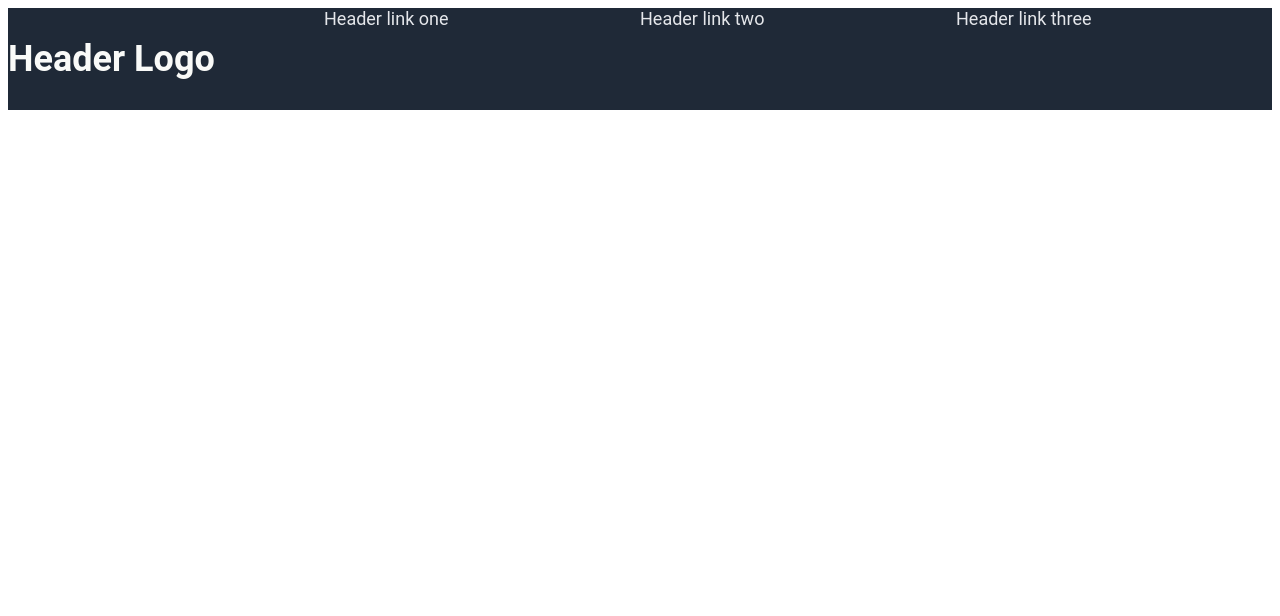
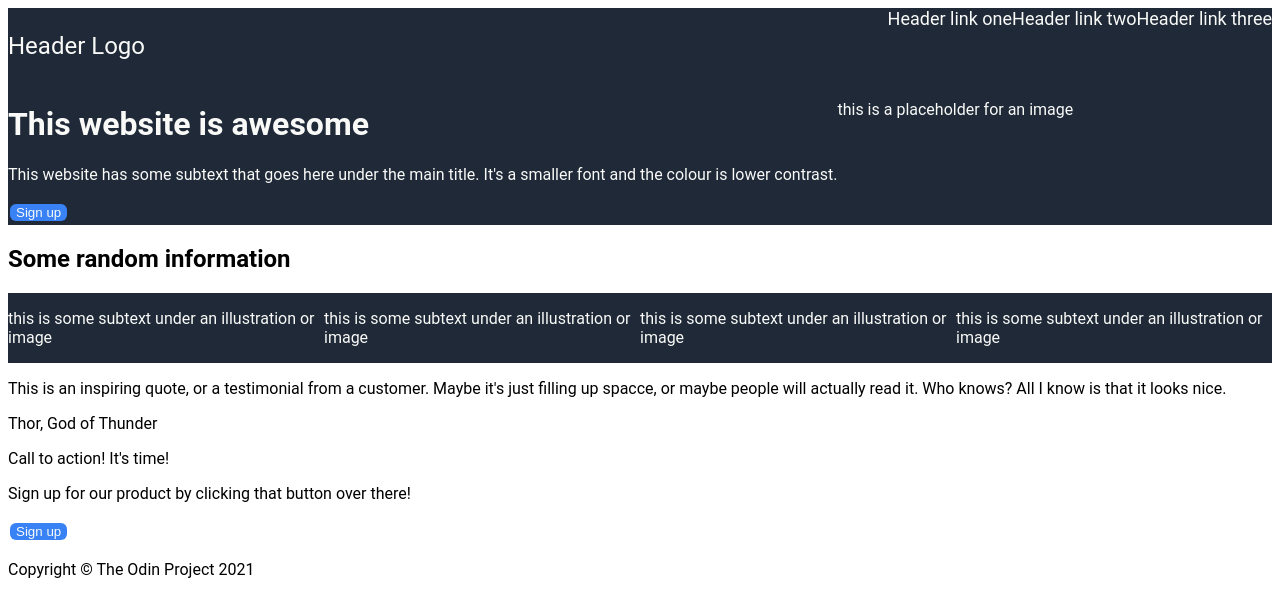
Before and after one commit to TenuousControl/landing-page, a plain HTML site: page index.html in a window 1280 px wide. Drawn offline with Linux system fonts and the light colour scheme.

Commit message:
basic content

```diff
--- a/index.html
+++ b/index.html
@@ -9,11 +9,60 @@
 
     <body>
         <nav class="container">
-            <div class="logo"><h1>Header Logo</h1></div>
+            <div class="logo"><p>Header Logo</p></div>
             <div class="link">Header link one</div>
             <div class="link">Header link two</div>
             <div class="link">Header link three</div>
         </nav>
 
+        <div class="container">
+            <div>
+                <h1>This website is awesome</h1>
+                <p>This website has some subtext that goes here under the main title. It's a smaller font and the colour is lower contrast.</p>
+                <button class="signup">Sign up</button>
+            </div>
+            <div>
+                <p>this is a placeholder for an image</p>
+            </div>
+        </div>
+
+        <h2>Some random information</h2>
+        <div class="container">
+            <div>
+
+                <p>this is some subtext under an illustration or image</p>
+            </div>
+            <div>
+
+                <p>this is some subtext under an illustration or image</p>
+            </div>
+            <div>
+
+                <p>this is some subtext under an illustration or image</p>
+            </div>
+            <div>
+
+                <p>this is some subtext under an illustration or image</p>
+            </div>
+        </div>
+
+        <div>
+            <p>This is an inspiring quote, or a testimonial from a customer. Maybe it's just filling up spacce, or maybe people will actually read it. Who knows? All I know is that it looks nice.</p>
+            <p>Thor, God of Thunder</p>
+        </div>
+
+        <div>
+            <div>
+                <p>Call to action! It's time!</p>
+                <p>Sign up for our product by clicking that button over there!</p>
+            </div>
+            <div>
+                <button class="signup">Sign up</button>
+            </div>
+        </div>
+
+        <div>
+            <p>Copyright © The Odin Project 2021</p>
+        </div>
     </body>
 </html>
--- a/style.css
+++ b/style.css
@@ -4,19 +4,23 @@ body{
 
 .container{
     display: flex;
-}
-
-.container div{
+    color: #F9FAF8;
     background: #1F2937;
-    flex: 1 1 0;
 }
 
 .logo{
+    flex: 2;
     font-size: 24px;
-    color: #F9FAF8;
 }
 
 .link{
     font-size: 18px;
-    color: #E5E7EB;
 }
+
+.signup{
+    background-color: #3882f6;
+    color: #F9FAF8;
+    margin: 4px 2px;
+    border: none;
+    border-radius: 6px;
+}
```
